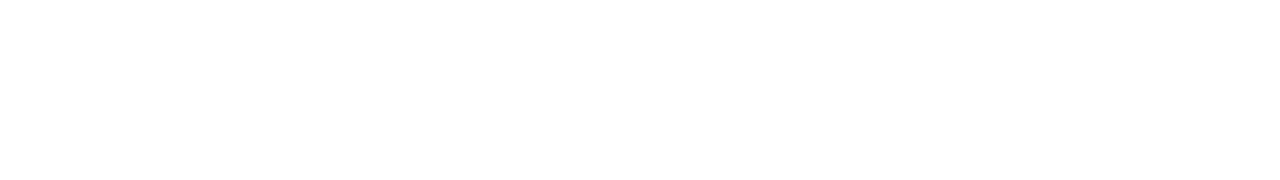
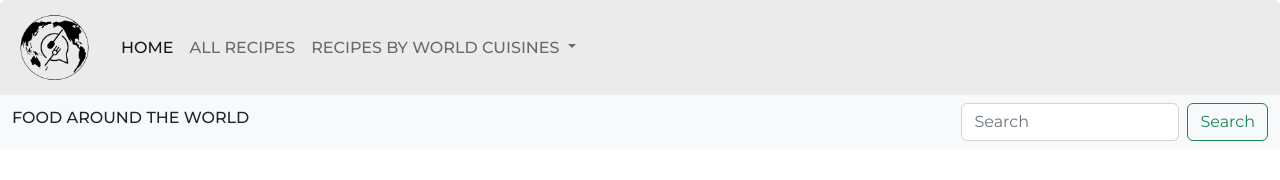
Before and after one commit to thaispsc/lagulla-receitas, a plain HTML site: page index.html in a window 1280 px wide. Drawn offline with nearby package versions, Linux system fonts and the light colour scheme.

Commit message:
adicionando arquivos

```diff
--- a/index.html
+++ b/index.html
@@ -4,9 +4,56 @@
     <meta charset="UTF-8">
     <meta http-equiv="X-UA-Compatible" content="IE=edge">
     <meta name="viewport" content="width=device-width, initial-scale=1.0">
-    <title>Lagulla Receitas</title>
+    <link href="https://cdn.jsdelivr.net/npm/bootstrap@5.2.0-beta1/dist/css/bootstrap.min.css" rel="stylesheet" integrity="sha384-0evHe/X+R7YkIZDRvuzKMRqM+OrBnVFBL6DOitfPri4tjfHxaWutUpFmBp4vmVor" crossorigin="anonymous">
+    <link rel="stylesheet" href="styles/style.css">
+    <title></title>
 </head>
 <body>
+    <header>
+    <nav class="navbar navbar-expand-lg p-0 shadow bg-body rounded" id="nav-header">
+        <div class="container-fluid">
+          <a class="navbar-brand" href="index.html">
+              <img src="images/logo.png" alt="Logo" class="logo">
+            </a>
+          <button class="navbar-toggler" type="button" data-bs-toggle="collapse" data-bs-target="#navbarSupportedContent" aria-controls="navbarSupportedContent" aria-expanded="false" aria-label="Toggle navigation">
+            <span class="navbar-toggler-icon"></span>
+          </button>
+          <div class="collapse navbar-collapse" id="navbarSupportedContent">
+            <ul class="navbar-nav me-auto mb-2 mb-lg-0">
+              <li class="nav-item">
+                <a class="nav-link active" aria-current="page" href="#">HOME</a>
+              </li>
+              <li class="nav-item">
+                <a class="nav-link" href="#">ALL RECIPES</a>
+              </li>
+              <li class="nav-item dropdown">
+                <a class="nav-link dropdown-toggle" href="#" id="navbarDropdown" role="button" data-bs-toggle="dropdown" aria-expanded="false">
+                  RECIPES BY WORLD CUISINES
+                </a>
+                <ul class="dropdown-menu" aria-labelledby="navbarDropdown">
+                  <li><a class="dropdown-item" href="#">Italian</a></li>
+                  <li><a class="dropdown-item" href="#">Mexican</a></li>
+                  <li><a class="dropdown-item" href="#">Japanese</a></li>
+                </ul>
+              </li>
+            </ul>
+          </div>
+        </div>
+      </nav>
+    </header>
+    <footer>
+        <nav class="navbar bg-light">
+            <div class="container-fluid">
+              <h6>FOOD AROUND THE WORLD</h6>
+              <form class="d-flex" role="search">
+                <input class="form-control me-2" type="search" placeholder="Search" aria-label="Search">
+                <button class="btn btn-outline-success" type="submit">Search</button>
+              </form>
+            </div>
+          </nav>
+    </footer>
 
+    <script src="https://cdn.jsdelivr.net/npm/bootstrap@5.2.0-beta1/dist/js/bootstrap.bundle.min.js" integrity="sha384-pprn3073KE6tl6bjs2QrFaJGz5/SUsLqktiwsUTF55Jfv3qYSDhgCecCxMW52nD2" crossorigin="anonymous"></script>
+    <script src="index.js"></script>
 </body>
 </html>
--- /dev/null
+++ b/styles/style.css
@@ -0,0 +1,16 @@
+@import url('https://fonts.googleapis.com/css2?family=Montserrat:wght@100;200;300;400;500;600;700&display=swap');
+
+
+* {
+    font-family: "Montserrat", sans-serif;
+
+}
+
+.logo {
+    width: 85px;
+}
+
+#nav-header {
+    background-color: rgb(235, 235, 235) !important;
+    font-weight: 500;
+}
```
Also changed, not shown: images/logo.png (added).
